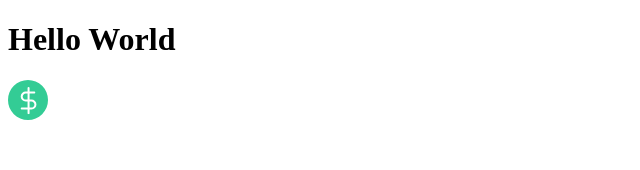
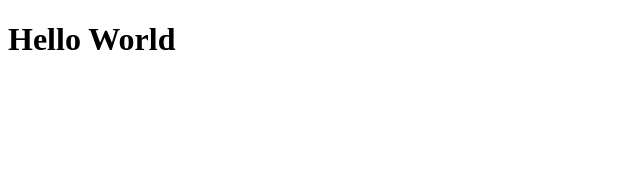
Before and after one commit to JuanSavedra/DtMoney, a React (Create React App) app: page / in a window 1280 px wide. Shown: the top 170 px of the page, without its empty margins (0-640 px from the left). Built offline with nearby package versions, Linux system fonts and the light colour scheme.

Commit message:
install styled-components

```diff
--- a/package.json
+++ b/package.json
@@ -6,6 +6,7 @@
     "react": "^18.2.0",
     "react-dom": "^18.2.0",
     "react-scripts": "5.0.1",
+    "styled-components": "^5.3.5",
     "web-vitals": "^2.1.0"
   },
   "devDependencies": {
@@ -16,6 +17,7 @@
     "@types/node": "^16.7.13",
     "@types/react": "^18.0.0",
     "@types/react-dom": "^18.0.0",
+    "@types/styled-components": "^5.1.25",
     "typescript": "^4.4.2"
   },
   "scripts": {
--- a/src/App.tsx
+++ b/src/App.tsx
@@ -1,10 +1,9 @@
-import logo from './assets/logo.svg';
+import styled from 'styled-components';
 
 export function App() {
   return (
     <div>
-      <h1>Hello World</h1>
-      <img src={logo} alt="" />
+      <h1 className="title">Hello World</h1>
     </div>
   );
 }
```
Also changed, not shown: 2 other files (tests, documents, lock files or other folders).
